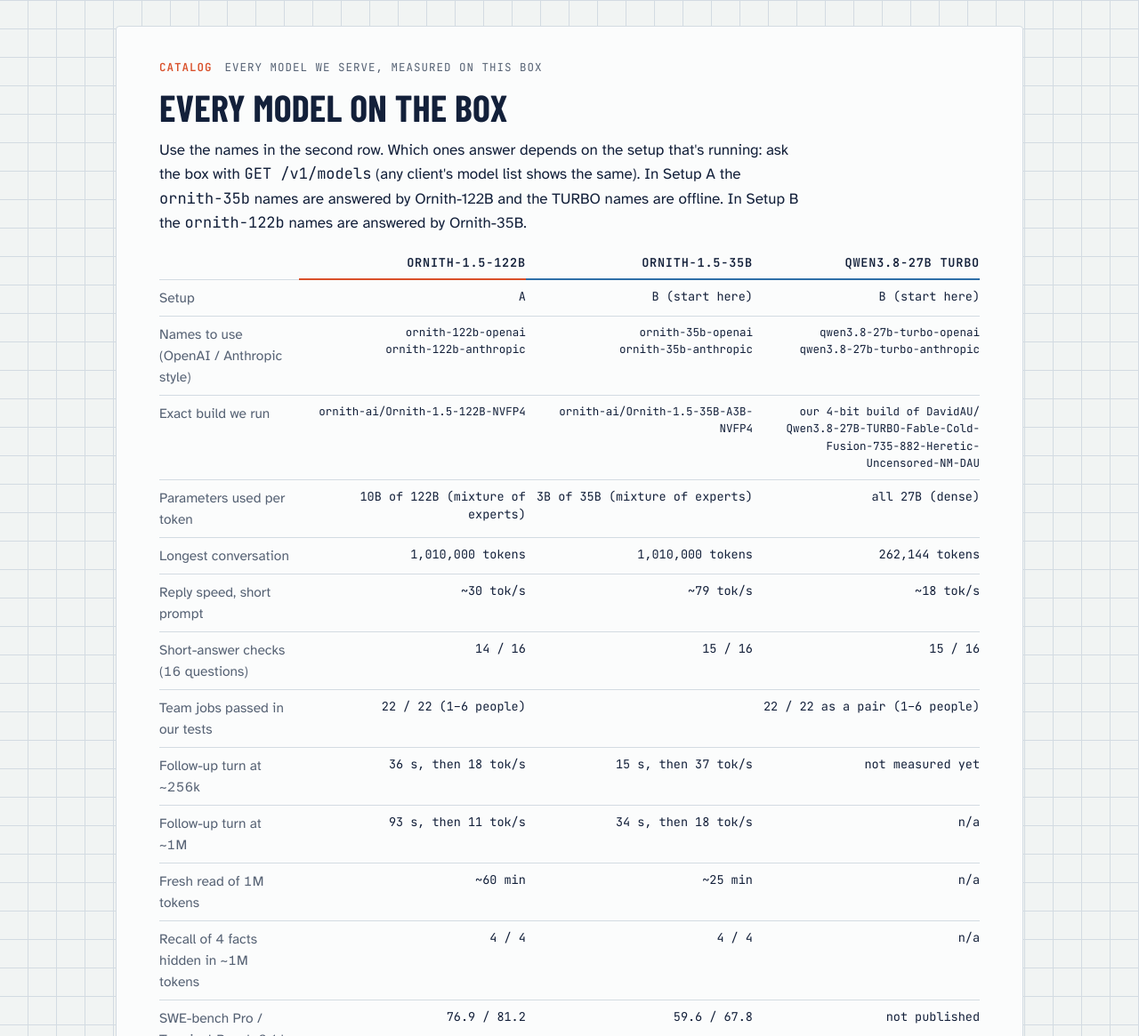
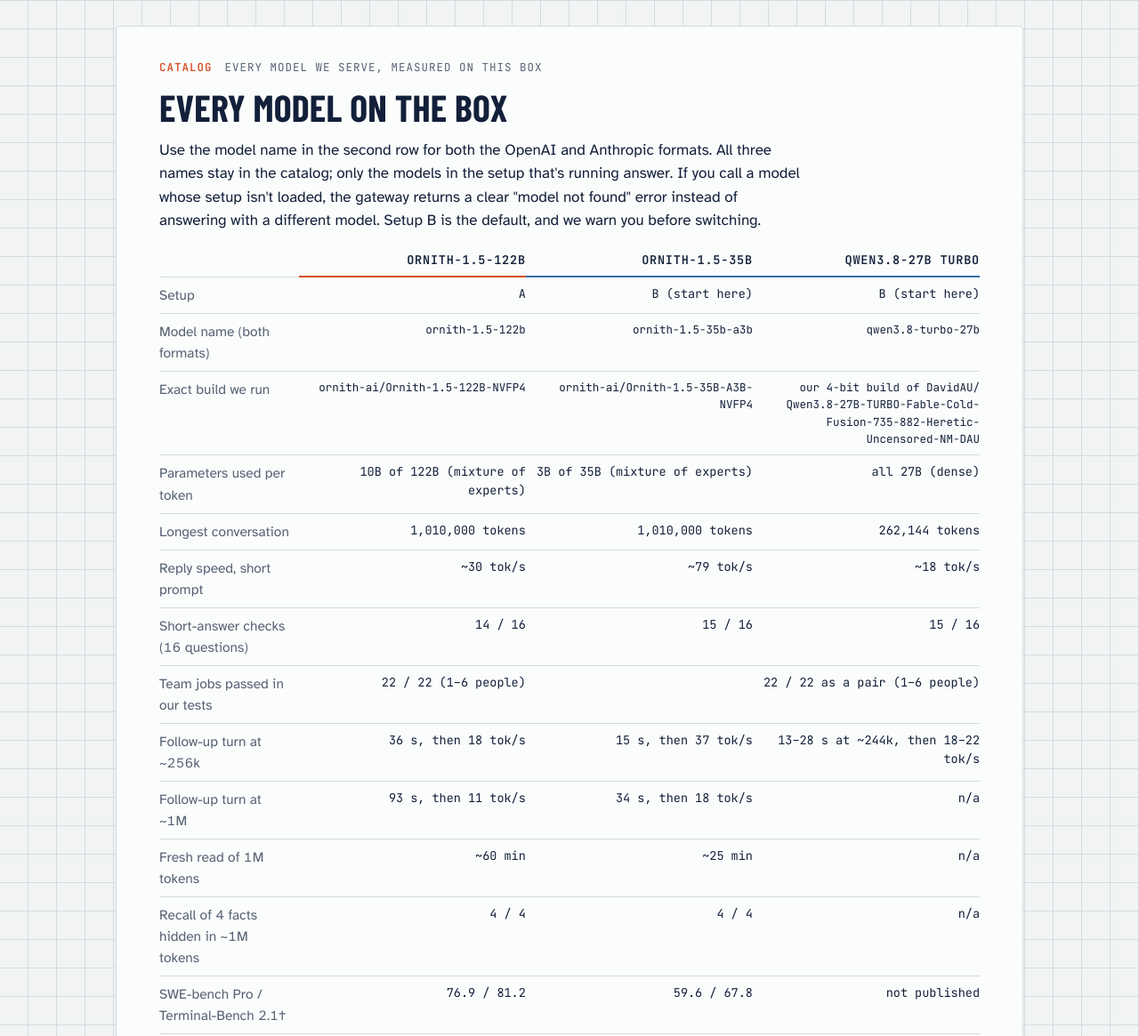
Before and after one commit to xphox2/TechnicalLabs-Website, a website: page ai/index.html in a window 1280 px wide. Shown: the part 3615-4780 px from the top of the page at 89% size. Drawn offline with nearby package versions, Linux system fonts and the light colour scheme.

Commit message:
AI guide: match the live three-model gateway (v1.0.12)

```diff
--- a/ai/index.html
+++ b/ai/index.html
@@ -241,20 +241,20 @@
 <section class="sheet">
   <div class="tag"><span><b>Catalog</b></span><span>Every model we serve, measured on this box</span></div>
   <h2>Every model on the box</h2>
-  <p>Use the names in the second row. Which ones answer depends on the setup that's running: ask the box with <code>GET /v1/models</code> (any client's model list shows the same). In Setup A the <code>ornith-35b</code> names are answered by Ornith-122B and the TURBO names are offline. In Setup B the <code>ornith-122b</code> names are answered by Ornith-35B.</p>
+  <p>Use the model name in the second row for both the OpenAI and Anthropic formats. All three names stay in the catalog; only the models in the setup that's running answer. If you call a model whose setup isn't loaded, the gateway returns a clear "model not found" error instead of answering with a different model. Setup B is the default, and we warn you before switching.</p>
   <div class="tablebox">
   <table class="cmp">
     <thead><tr><th></th><th class="num grp" style="--c: var(--setA)">Ornith-1.5-122B</th><th class="num grp" style="--c: var(--setB)">Ornith-1.5-35B</th><th class="num grp" style="--c: var(--setB)">Qwen3.8-27B TURBO</th></tr></thead>
     <tbody>
       <tr><td>Setup</td><td class="num">A</td><td class="num">B (start here)</td><td class="num">B (start here)</td></tr>
-      <tr><td>Names to use (OpenAI / Anthropic style)</td><td class="num build">ornith-122b-openai<br>ornith-122b-anthropic</td><td class="num build">ornith-35b-openai<br>ornith-35b-anthropic</td><td class="num build">qwen3.8-27b-turbo-openai<br>qwen3.8-27b-turbo-anthropic</td></tr>
+      <tr><td>Model name (both formats)</td><td class="num build">ornith-1.5-122b</td><td class="num build">ornith-1.5-35b-a3b</td><td class="num build">qwen3.8-turbo-27b</td></tr>
       <tr><td>Exact build we run</td><td class="num build">ornith-ai/<wbr>Ornith-1.5-122B-NVFP4</td><td class="num build">ornith-ai/<wbr>Ornith-1.5-35B-A3B-NVFP4</td><td class="num build">our 4-bit build of DavidAU/<wbr>Qwen3.8-27B-TURBO-Fable-Cold-Fusion-735-882-Heretic-Uncensored-NM-DAU</td></tr>
       <tr><td>Parameters used per token</td><td class="num">10B of 122B (mixture of experts)</td><td class="num">3B of 35B (mixture of experts)</td><td class="num">all 27B (dense)</td></tr>
       <tr><td>Longest conversation</td><td class="num">1,010,000 tokens</td><td class="num">1,010,000 tokens</td><td class="num">262,144 tokens</td></tr>
       <tr><td>Reply speed, short prompt</td><td class="num">~30 tok/s</td><td class="num">~79 tok/s</td><td class="num">~18 tok/s</td></tr>
       <tr><td>Short-answer checks (16 questions)</td><td class="num">14 / 16</td><td class="num">15 / 16</td><td class="num">15 / 16</td></tr>
       <tr><td>Team jobs passed in our tests</td><td class="num">22 / 22 (1–6 people)</td><td class="num" colspan="2" id="cat-b-jobs">22 / 22 as a pair (1–6 people)</td></tr>
-      <tr><td>Follow-up turn at ~256k</td><td class="num">36 s, then 18 tok/s</td><td class="num">15 s, then 37 tok/s</td><td class="num">not measured yet</td></tr>
+      <tr><td>Follow-up turn at ~256k</td><td class="num">36 s, then 18 tok/s</td><td class="num">15 s, then 37 tok/s</td><td class="num">13–28 s at ~244k, then 18–22 tok/s</td></tr>
       <tr><td>Follow-up turn at ~1M</td><td class="num">93 s, then 11 tok/s</td><td class="num">34 s, then 18 tok/s</td><td class="num">n/a</td></tr>
       <tr><td>Fresh read of 1M tokens</td><td class="num">~60 min</td><td class="num">~25 min</td><td class="num">n/a</td></tr>
       <tr><td>Recall of 4 facts hidden in ~1M tokens</td><td class="num">4 / 4</td><td class="num">4 / 4</td><td class="num">n/a</td></tr>
@@ -262,7 +262,7 @@
     </tbody>
   </table>
   </div>
-  <p class="note" style="margin-top:12px">TURBO is a community fine-tune of Qwen3.8-27B by DavidAU, trained to think in fewer tokens. Its creator removed its safety refusals, so it will answer requests the other models decline. Its creator publishes general-reasoning scores rather than coding ones, so we judge it on our own team jobs above. All three are 4-bit (NVFP4) builds, which is what lets them fit in the box's 128 GB. "Follow-up turn" is the wait for the first word in a long conversation the box has already read, then the reply speed. †Scores published by each model's makers, in slightly different test setups. Everything else we measured ourselves, one person on the box.</p>
+  <p class="note" style="margin-top:12px">TURBO is a community fine-tune of Qwen3.8-27B by DavidAU, trained to think in fewer tokens. Its creator removed its safety refusals, so it will answer requests the other models decline. Its creator publishes general-reasoning scores rather than coding ones, so we judge it on our own team jobs above. All three are 4-bit (NVFP4) builds, which is what lets them fit in the box's 128 GB. "Follow-up turn" is the wait for the first word in a long conversation the box has already read, then the reply speed. †Scores published by each model's makers, in slightly different test setups. Everything else we measured ourselves, one person on the box. Older configs that use <code>ornith-122b-openai</code>, <code>ornith-35b-anthropic</code> or <code>qwen3.8-27b-turbo-openai</code> keep working; the names in the table are the ones to use.</p>
 </section>
 
 <section class="sheet">
@@ -282,7 +282,7 @@
 <section class="sheet" id="connect">
   <div class="tag"><span><b>Setup</b></span><span>About two minutes</span></div>
   <h2>Connect</h2>
-  <p>You'll get a personal key. Paste it where it says <code>YOUR_KEY</code>. These settings start you on Setup B; the OpenCode file lists every model, and only the ones in the running setup will answer.</p>
+  <p>You'll get a personal key. Paste it where it says <code>YOUR_KEY</code>. These settings start you on Setup B. The OpenCode file lists all three models; in Setup A the 35B and Qwen names return a clear error until we switch back.</p>
   <div class="card" style="--c: var(--accent); margin: 6px 0 22px">
     <h3>Using the Claude app?</h3>
     <p>Add the TechLabs connector and Claude can hand work to our models while it stays in charge of the chat. The steps are under <a href="#connector">Connector: connect and test</a> below. To run whole coding sessions on our models instead, use Claude Code or OpenCode with the settings here. Either way you need your own TechLabs key: ask Nicholas and he'll send you one. Your normal Claude account keeps working as before.</p>
@@ -301,20 +301,20 @@
         "timeout": 1800000
       },
       "models": {
-        "ornith-122b-openai": { "limit": { "context": 1010000, "input": 960000, "output": 32768 } },
-        "ornith-35b-openai": { "limit": { "context": 1010000, "input": 960000, "output": 32768 } },
-        "qwen3.8-27b-turbo-openai": { "limit": { "context": 262144, "input": 230000, "output": 32768 } }
+        "ornith-1.5-35b-a3b": { "limit": { "context": 1010000, "input": 960000, "output": 32768 } },
+        "ornith-1.5-122b": { "limit": { "context": 1010000, "input": 960000, "output": 32768 } },
+        "qwen3.8-turbo-27b": { "limit": { "context": 262144, "input": 229376, "output": 32768 } }
       }
     }
   },
-  "model": "techlabs/ornith-35b-openai",
+  "model": "techlabs/ornith-1.5-35b-a3b",
   "agents": {
-    "general": { "model": "techlabs/qwen3.8-27b-turbo-openai" },
-    "explore": { "model": "techlabs/qwen3.8-27b-turbo-openai" }
+    "general": { "model": "techlabs/qwen3.8-turbo-27b" },
+    "explore": { "model": "techlabs/qwen3.8-turbo-27b" }
   },
   "compaction": { "auto": true, "buffer": 60000 }
 }</pre>
-      <p class="note">Ornith-35B runs the session and OpenCode's sub-agents (<code>general</code>, <code>explore</code>) use TURBO Qwen. Keep the <code>"model"</code> line: without it OpenCode falls back to its own free cloud model.</p>
+      <p class="note">Ornith-35B runs the session and OpenCode's sub-agents (<code>general</code>, <code>explore</code>) use TURBO Qwen. Keep the <code>"model"</code> line: without it OpenCode may fall back to another provider. In Setup A, change the model lines to <code>ornith-1.5-122b</code>.</p>
     </div>
     <div class="snip">
       <header><b>Claude Code: ~/.claude/techlabs.json</b><button class="copy" type="button" data-target="snip-cc">Copy</button></header>
@@ -322,12 +322,12 @@
   "env": {
     "ANTHROPIC_BASE_URL": "https://llm.technicallabs.org:8443",
     "ANTHROPIC_AUTH_TOKEN": "YOUR_KEY",
-    "ANTHROPIC_MODEL": "ornith-35b-anthropic",
-    "CLAUDE_CODE_SUBAGENT_MODEL": "qwen3.8-27b-turbo-anthropic",
+    "ANTHROPIC_MODEL": "ornith-1.5-35b-a3b",
+    "CLAUDE_CODE_SUBAGENT_MODEL": "qwen3.8-turbo-27b",
     "CLAUDE_CODE_SUBAGENT_MODEL_FORCE": "1",
-    "ANTHROPIC_DEFAULT_OPUS_MODEL": "ornith-35b-anthropic",
-    "ANTHROPIC_DEFAULT_SONNET_MODEL": "qwen3.8-27b-turbo-anthropic",
-    "ANTHROPIC_DEFAULT_HAIKU_MODEL": "ornith-35b-anthropic",
+    "ANTHROPIC_DEFAULT_OPUS_MODEL": "ornith-1.5-35b-a3b",
+    "ANTHROPIC_DEFAULT_SONNET_MODEL": "qwen3.8-turbo-27b",
+    "ANTHROPIC_DEFAULT_HAIKU_MODEL": "ornith-1.5-35b-a3b",
     "ENABLE_TOOL_SEARCH": "false",
     "CLAUDE_CODE_MAX_CONTEXT_TOKENS": "1000000",
     "CLAUDE_CODE_AUTO_COMPACT_WINDOW": "900000",
@@ -346,8 +346,8 @@
   "env": {
     "ANTHROPIC_BASE_URL": "https://llm.technicallabs.org:8443",
     "ANTHROPIC_AUTH_TOKEN": "YOUR_KEY",
-    "ANTHROPIC_MODEL": "ornith-122b-anthropic",
-    "CLAUDE_CODE_SUBAGENT_MODEL": "ornith-122b-anthropic",
+    "ANTHROPIC_MODEL": "ornith-1.5-122b",
+    "CLAUDE_CODE_SUBAGENT_MODEL": "ornith-1.5-122b",
     "ENABLE_TOOL_SEARCH": "false",
     "CLAUDE_CODE_MAX_CONTEXT_TOKENS": "1000000",
     "CLAUDE_CODE_AUTO_COMPACT_WINDOW": "900000",
@@ -360,9 +360,9 @@
     <div class="snip">
       <header><b>How the mix works</b></header>
       <p>This is the team we tested as Setup B: Ornith-35B runs the session and hands work to TURBO Qwen sub-agents. Swap the two names if you'd rather have Qwen lead.</p>
-      <p><code>"CLAUDE_CODE_SUBAGENT_MODEL_FORCE": "1"</code> makes the sub-agent entry win over an agent's own <code>model:</code> setting. Leave out both sub-agent entries to let each agent choose instead: its <code>opus</code>, <code>sonnet</code> or <code>haiku</code> choice is mapped onto our models by the three alias entries. Inside a session, <code>/model qwen3.8-27b-turbo-anthropic</code> switches the main model.</p>
+      <p><code>"CLAUDE_CODE_SUBAGENT_MODEL_FORCE": "1"</code> makes the sub-agent entry win over an agent's own <code>model:</code> setting. Leave out both sub-agent entries to let each agent choose instead: its <code>opus</code>, <code>sonnet</code> or <code>haiku</code> choice is mapped onto our models by the three alias entries. Inside a session, <code>/model qwen3.8-turbo-27b</code> switches the main model.</p>
       <p>Keep <code>"ENABLE_TOOL_SEARCH": "false"</code>. Claude Code's tool search sends a block type made for Anthropic's own servers; ours now accept it, but with tool search off Claude Code skips that extra lookup. If you ever see "Unexpected item type in content", add <code>"CLAUDE_CODE_DISABLE_EXPERIMENTAL_BETAS": "1"</code>.</p>
-      <p class="note">We tested this mix with Claude Code 2.1.317. Mixing works within one setup. In Setup A only the 122B runs, so every name in this file is answered by it or is offline. Qwen sub-agents stop at 262,144 tokens even when the main session goes to 1M. Everything goes through this address, so cloud Claude models can't join the same session.</p>
+      <p class="note">We tested this mix with Claude Code 2.1.317. Mixing works within one setup. In Setup A only the 122B runs, so the 35B and Qwen names in this file are offline. Qwen sub-agents stop at 262,144 tokens even when the main session goes to 1M. Everything goes through this address, so cloud Claude models can't join the same session.</p>
     </div>
   </div>
 </section>
@@ -387,8 +387,8 @@
         <li>Our sign-in page opens. Paste your personal TechLabs key (ask Nicholas for one) and click <b>Connect</b>.</li>
         <li>In a chat, turn it on under <b>+ → Connectors</b>.</li>
       </ol>
-      <p class="note">Claude stays in charge of the conversation and calls our models as tools: <code>list_models</code> shows what's running, <code>ask_model</code> sends a prompt. Each answer has a 200-second limit, so ask for focused pieces of work. On Pro or Max, add it yourself under <b>Customize → Connectors → Add custom connector</b>.</p>
-      <pre>Use TechLabs: ask qwen3.8-27b-turbo-openai to write
+      <p class="note">Claude stays in charge of the conversation and calls our models as tools: <code>list_models</code> shows the model catalog, <code>ask_model</code> sends a prompt. Each answer has a 200-second limit, so ask for focused pieces of work. On Pro or Max, add it yourself under <b>Customize → Connectors → Add custom connector</b>.</p>
+      <pre>Use TechLabs: ask qwen3.8-turbo-27b to write
 unit tests for this function, then review them.</pre>
     </div>
     <div class="card" style="--c: var(--setA)">
@@ -440,8 +440,8 @@
     <div class="snip">
       <header><b>Test it: paste this into a chat</b></header>
       <pre>Use TechLabs: list the models, then ask
-ornith-35b-openai what 17 times 23 is.</pre>
-      <p class="note">You should see the running models, then the answer 391 within a few seconds. The first call can take a little longer while the model warms up.</p>
+ornith-1.5-35b-a3b what 17 times 23 is.</pre>
+      <p class="note">On Setup B, you should see the model list, then the answer 391 within a few seconds. The first call can take a little longer while the model warms up.</p>
     </div>
     <div class="snip">
       <header><b>If it doesn't work</b></header>
```
Also changed, not shown: CHANGELOG.md.
